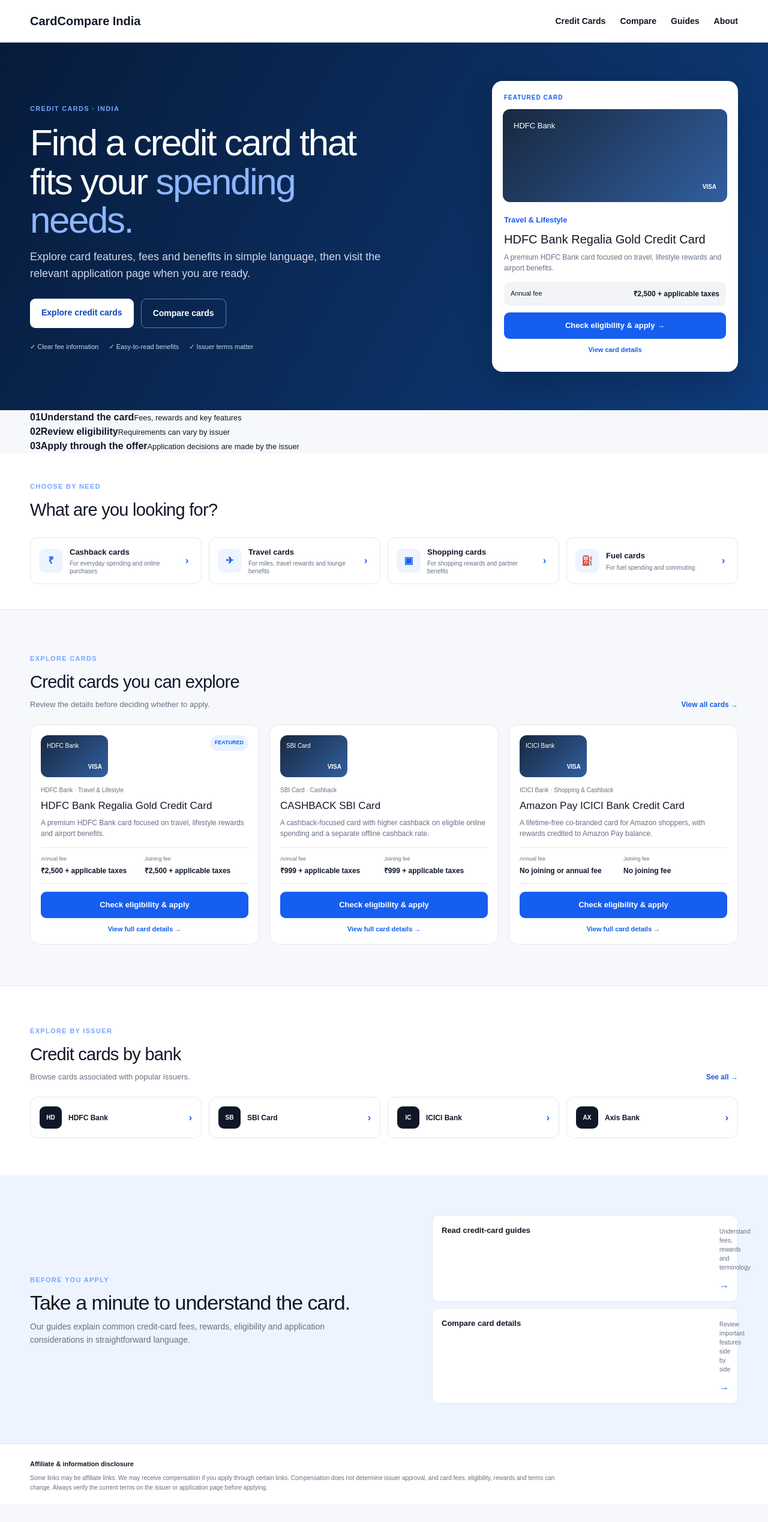
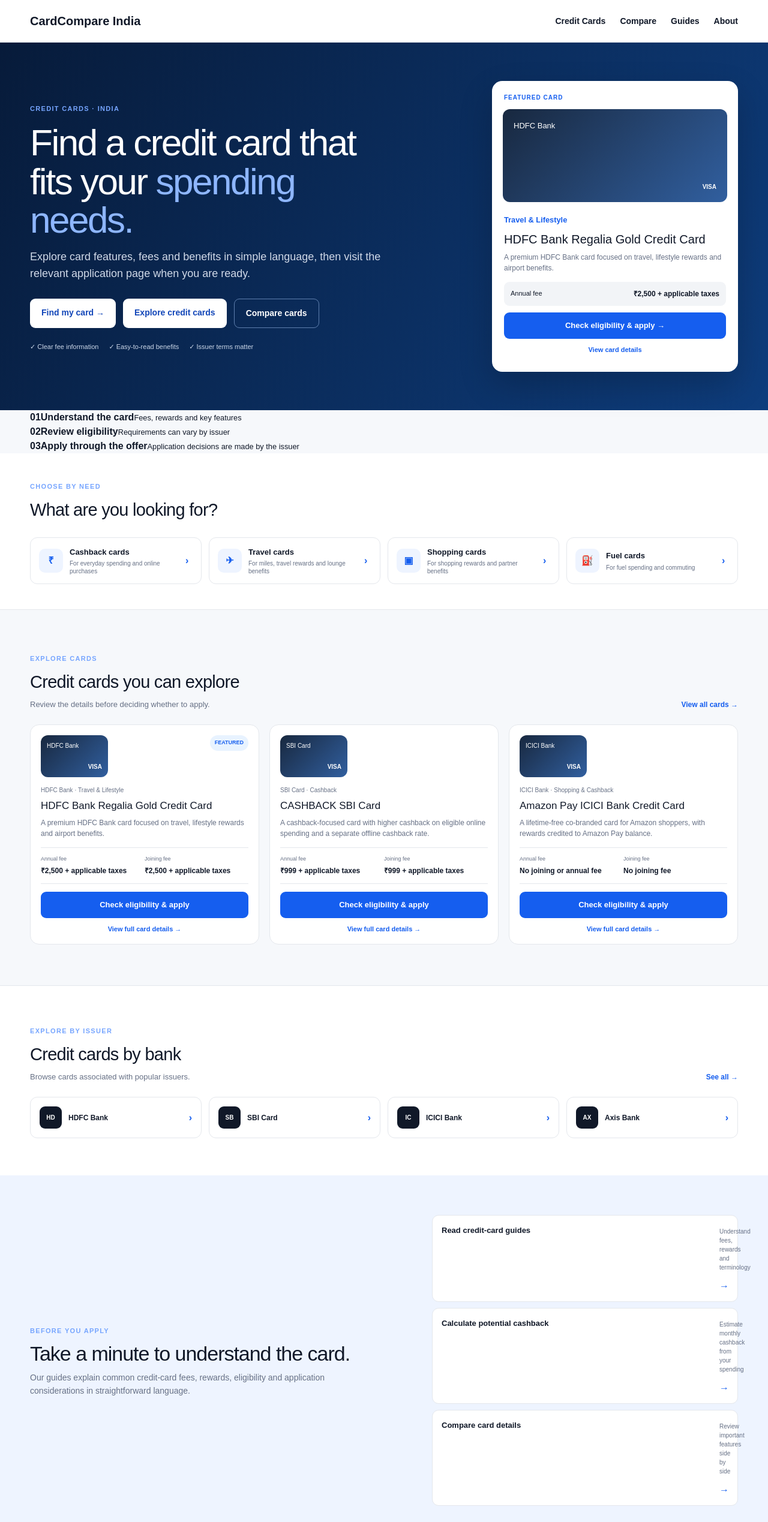
Before and after one commit to Rock682/Credit-card-affiliate-website, a Next.js app: page / in a window 1280 px wide. Shown: the top 2538 px of the page at 60% size. Built offline with nearby package versions, Linux system fonts and the light colour scheme.

Commit message:
Phase 3: add card finder and calculator CTAs

```diff
--- a/app/page.tsx
+++ b/app/page.tsx
@@ -27,6 +27,7 @@
             <h1>Find a credit card that fits your <span>spending needs.</span></h1>
             <p>Explore card features, fees and benefits in simple language, then visit the relevant application page when you are ready.</p>
             <div className="hero-cta-row">
+              <Link href="/find-my-card" className="primary-cta">Find my card →</Link>
               <Link href="/credit-cards" className="primary-cta">Explore credit cards</Link>
               <Link href="/compare" className="secondary-cta">Compare cards</Link>
             </div>
@@ -143,6 +144,7 @@
           </div>
           <div className="guide-links">
             <Link href="/guides"><strong>Read credit-card guides</strong><small>Understand fees, rewards and terminology</small><b>→</b></Link>
+            <Link href="/tools/cashback-calculator"><strong>Calculate potential cashback</strong><small>Estimate monthly cashback from your spending</small><b>→</b></Link>
             <Link href="/compare"><strong>Compare card details</strong><small>Review important features side by side</small><b>→</b></Link>
           </div>
         </div>
```
